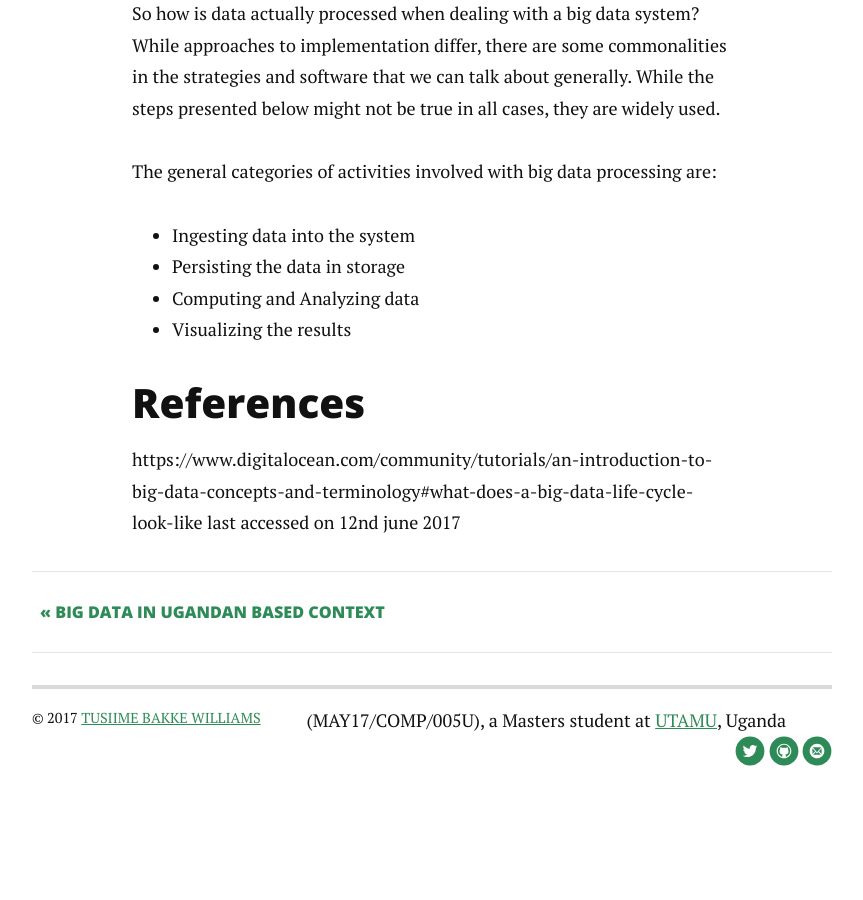
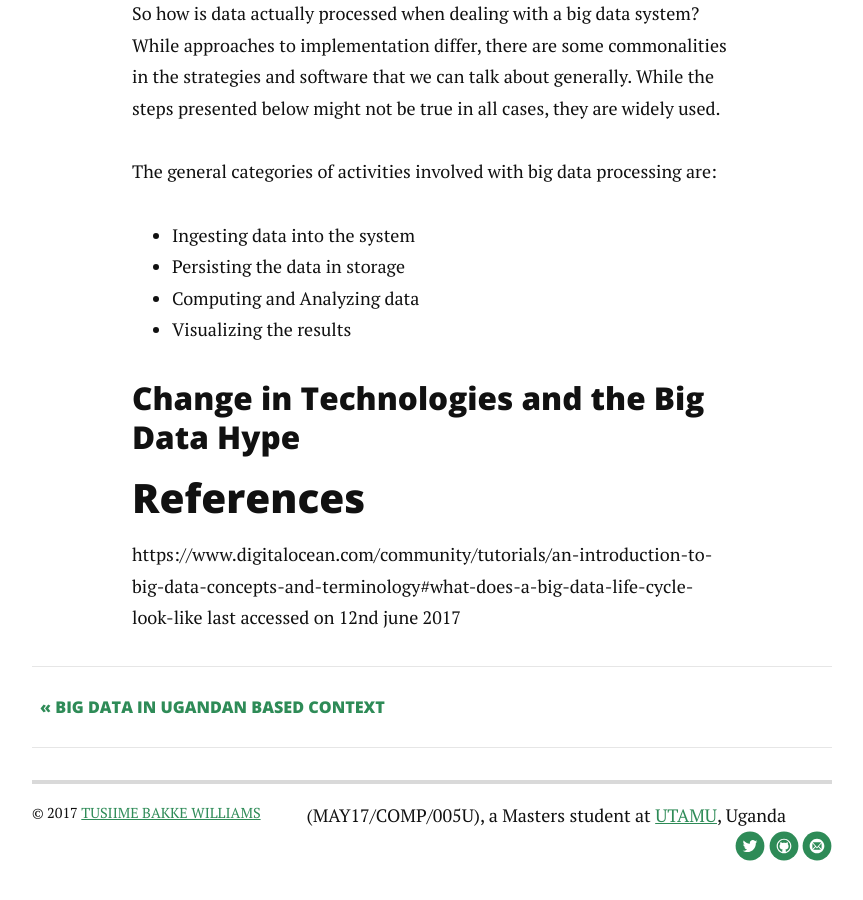
Before and after one commit to tuba-willis/tuba-willis.github.io, a Jekyll site: the page built from _posts/2014-12-13-code-snippet.markdown, in a window 1280 px wide and 900 px high, scrolled down 1655 px. Shown: the whole window, without its empty margins (208-1071 px from the left). Built offline with Jekyll 4.4.1, drawn with Linux system fonts in a browser that asks for light colours; nearby versions of some CDN libraries; before the commit the page ends 2461 px from its top, so only the background shows below that.

Commit message:
Update 2014-12-13-code-snippet.markdown

```diff
--- a/_posts/2014-12-13-code-snippet.markdown
+++ b/_posts/2014-12-13-code-snippet.markdown
@@ -32,6 +32,7 @@
 <li>Computing and Analyzing data</li>
 <li>Visualizing the results</li>
 </ul>
+<h3>Change in Technologies and the Big Data Hype</h3>
 
 <h2>References</h2>
 https://www.digitalocean.com/community/tutorials/an-introduction-to-big-data-concepts-and-terminology#what-does-a-big-data-life-cycle-look-like last accessed on 12nd june 2017
```
